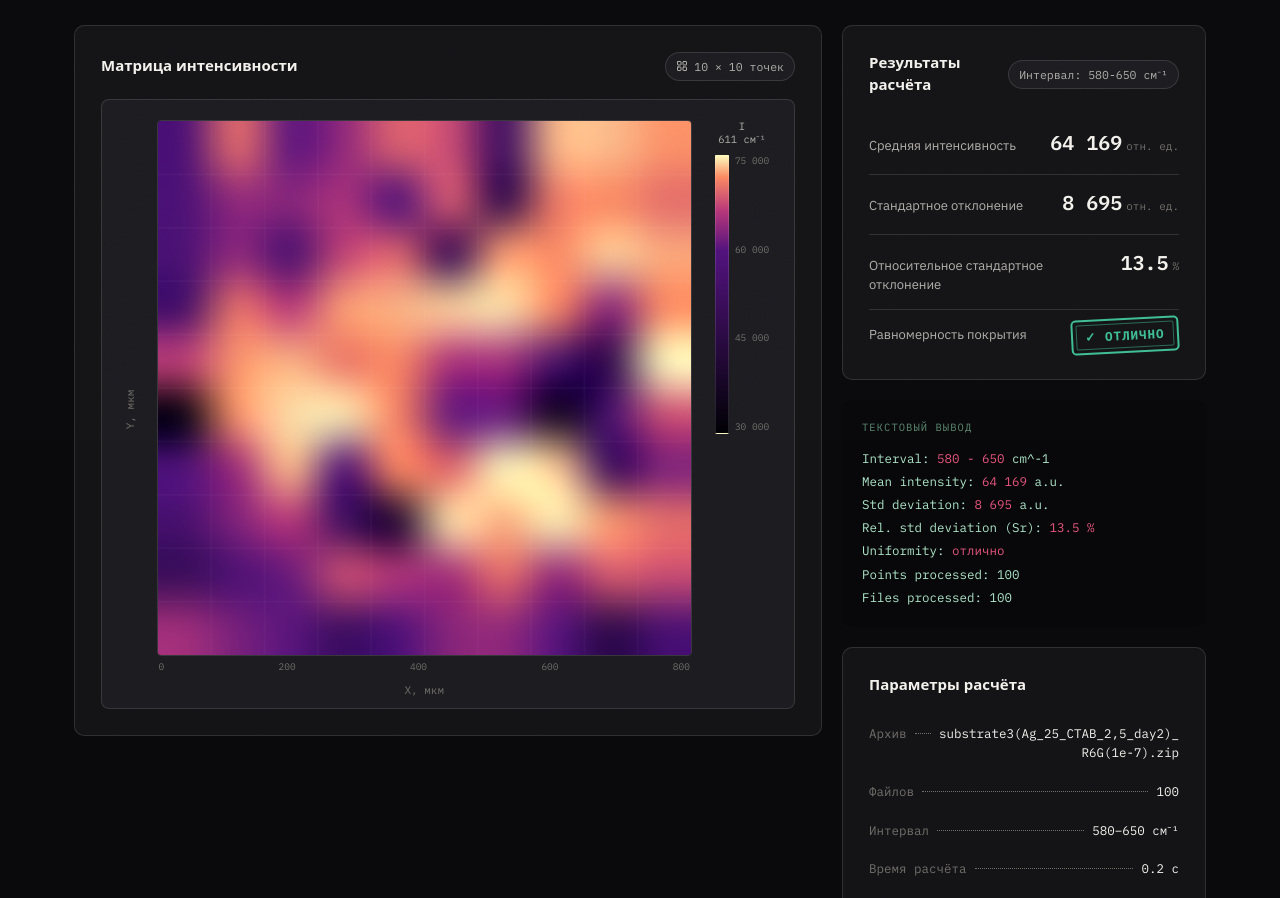
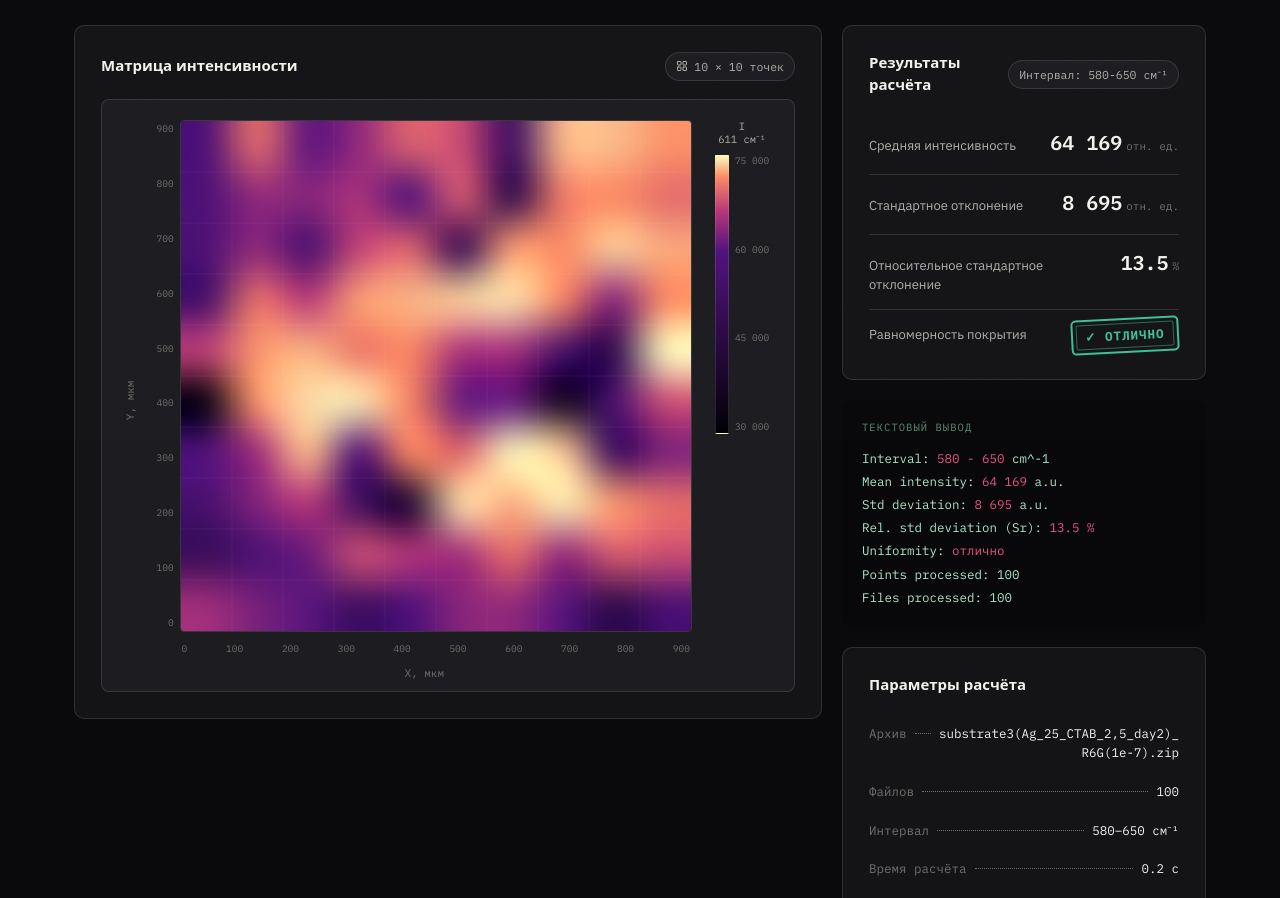
Before and after one commit to dolgovv/spectra-calc, a React (Vite) app in the folder front/: page /example in a window 1280 px wide. Shown: the part 360-1258 px from the top of the page. Built offline with nearby package versions, Linux system fonts and the light colour scheme; no server answers.

Commit message:
grid step for each cell added

```diff
--- a/front/src/pages/result/components/HeatmapCard.tsx
+++ b/front/src/pages/result/components/HeatmapCard.tsx
@@ -21,8 +21,8 @@ function colorbarTicks(min: number, max: number): number[] {
 }
 
 export default function HeatmapCard({ result }: HeatmapCardProps) {
-  // xTicks is every 100 µm (10 labels) — too dense under the map, so label every other one.
-  const xTicks = result.xTicks.filter((_, i) => i % 2 === 0);
+  // Row 0 is Y=0 at the bottom of the map, but the label column reads top-to-bottom.
+  const yTicks = [...result.yTicks].reverse();
 
   const scale = useMemo(
     () => createHeatmapScale(result.matrix.flat(), result.colorScaleMin, result.colorScaleMax),
@@ -47,14 +47,24 @@ export default function HeatmapCard({ result }: HeatmapCardProps) {
             Y, мкм
           </div>
 
-          <div className="flex min-w-0 flex-1 flex-col">
+          <div className="min-w-0 flex-1">
+            {/* Grid, not flex: the Y-label column must stretch to the square's row only, not to
+                the square + X-tick row + title stacked below it (which flex would do as siblings). */}
+            <div className="grid grid-cols-[auto_1fr] items-stretch gap-1.5">
+              <div className="flex flex-col justify-between py-0.5 text-right font-mono text-[9.5px] text-muted-faint">
+                {yTicks.map((tick) => (
+                  <span key={tick}>{tick}</span>
+                ))}
+              </div>
               <div className="aspect-square w-full overflow-hidden rounded border border-border">
                 <HeatmapCanvas matrix={result.matrix} scale={scale} />
               </div>
+              <div />
               <div className="flex justify-between px-0.5 pt-1 font-mono text-[9.5px] text-muted-faint">
-              {xTicks.map((tick) => (
+                {result.xTicks.map((tick) => (
                   <span key={tick}>{tick}</span>
                 ))}
+              </div>
             </div>
             <div className="mt-2 text-center font-mono text-[11px] text-muted-faint">X, мкм</div>
           </div>
```
Lines whose indentation alone changed are shown as unchanged.
